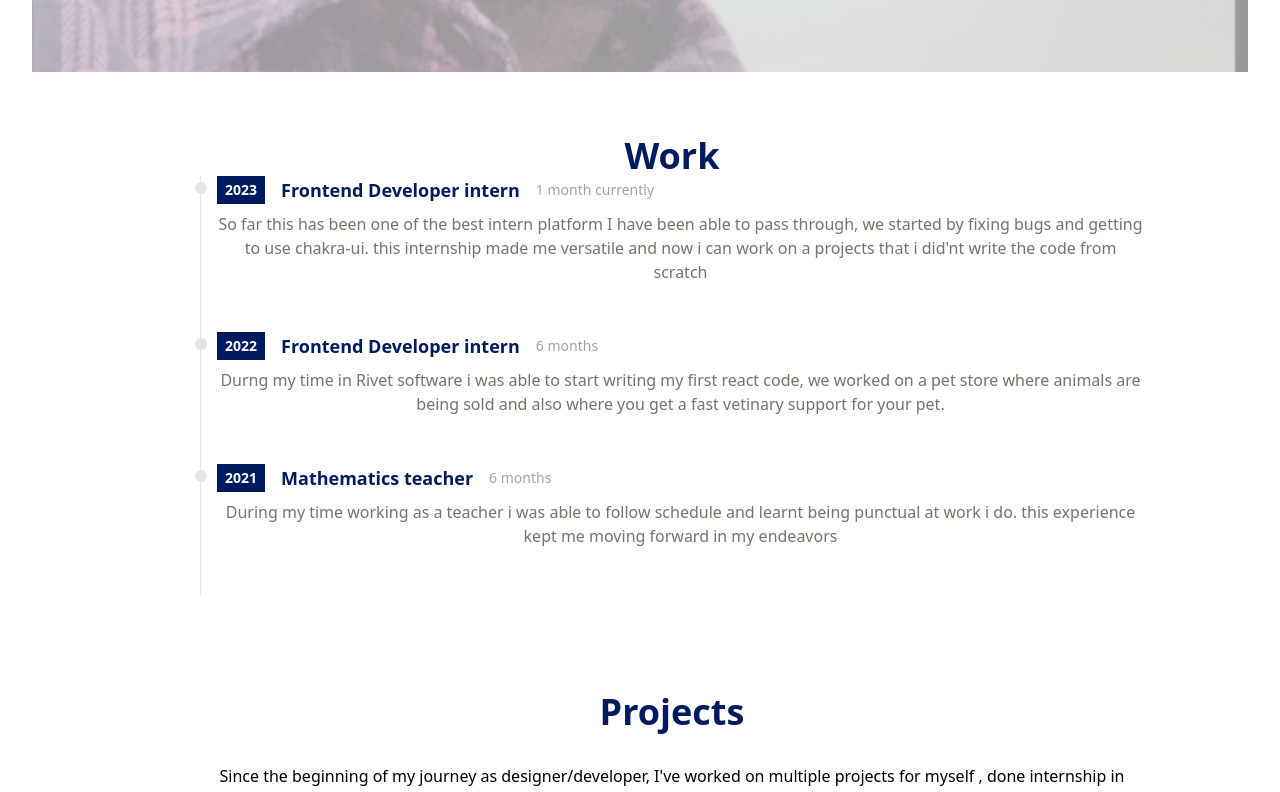
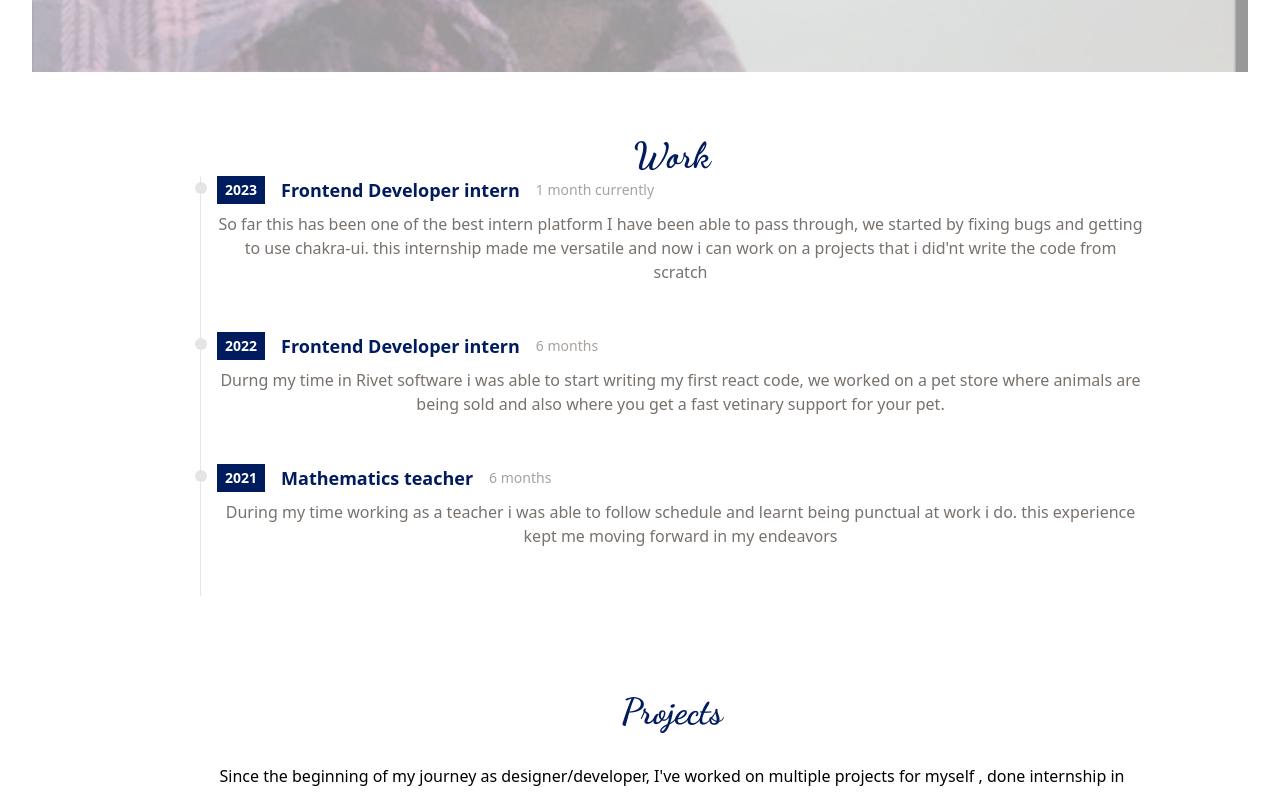
Before and after one commit to Junnygram/Junnygram-, a React (Vite) app: page / in a window 1280 px wide. Shown: the part 760-1552 px from the top of the page. Built offline with nearby package versions, Linux system fonts and the light colour scheme.

Commit message:
styles the headings

```diff
--- a/index.html
+++ b/index.html
@@ -3,6 +3,12 @@
   <head>
     <meta charset="UTF-8" />
     <link rel="icon" type="image/svg+xml" href="/vite.svg" />
+    <link rel="preconnect" href="https://fonts.googleapis.com" />
+    <link rel="preconnect" href="https://fonts.gstatic.com" crossorigin />
+    <link
+      href="https://fonts.googleapis.com/css2?family=Dancing+Script:wght@700&display=swap"
+      rel="stylesheet"
+    />
     <meta name="viewport" content="width=device-width, initial-scale=1.0" />
     <title>Olaleye's portfolio</title>
   </head>
--- a/src/components/Contact.jsx
+++ b/src/components/Contact.jsx
@@ -1,9 +1,11 @@
-import React from "react";
+import React from 'react';
 
 const Contact = () => {
   return (
     <div id="contact" className="max-w-[1040px] m-auto md:pl-20 p-4 py-8">
-      <h1 className="text-4xl font-bold text-center text-[#001b5e]">Contact</h1>
+      <h1 className="text-4xl font-press-start text-center text-[#001b5e]">
+        Contact
+      </h1>
       <form
         //this also works =>  // action="https://formsubmit.co/junnexclusive@gmail.com"
         action="https://formsubmit.co/5d8d3a725ba5468f0324474143071d68"
--- a/src/components/Projects.jsx
+++ b/src/components/Projects.jsx
@@ -17,7 +17,7 @@
 const Projects = () => {
   return (
     <div id="projects" className="max-w-[1040px] m-auto md:pl-20 p-4 py-8">
-      <h1 className="text-4xl font-bold text-center text-[#001b5e]">
+      <h1 className="text-4xl font-press-start text-center text-[#001b5e]">
         Projects
       </h1>
       <p className="text-center py-8">
--- a/src/components/Work.jsx
+++ b/src/components/Work.jsx
@@ -1,11 +1,13 @@
-import React from "react";
-import WorkItem from "./WorkItem";
-import { data } from "./data.js";
+import React from 'react';
+import WorkItem from './WorkItem';
+import { data } from './data.js';
 
 const Work = () => {
   return (
     <div id="work" className="max-w-[1040px] m-auto md:pl-20 p-4 py-16">
-      <h1 className="text-4xl font-bold text-center text-[#001b5e]">Work</h1>
+      <h1 className="text-4xl font-press-start text-center text-[#001b5e]">
+        Work
+      </h1>
 
       {data.map((item, idx) => (
         <WorkItem
--- a/tailwind.config.cjs
+++ b/tailwind.config.cjs
@@ -1,8 +1,12 @@
 /** @type {import('tailwindcss').Config} */
 module.exports = {
-  content: ["./index.html", "./src/**/*.{js,ts,jsx,tsx}"],
+  content: ['./index.html', './src/**/*.{js,ts,jsx,tsx}'],
   theme: {
-    extend: {},
+    extend: {
+      fontFamily: {
+        'press-start': ['"Dancing Script"', 'cursive'],
+      },
+    },
   },
   plugins: [],
 };
```
